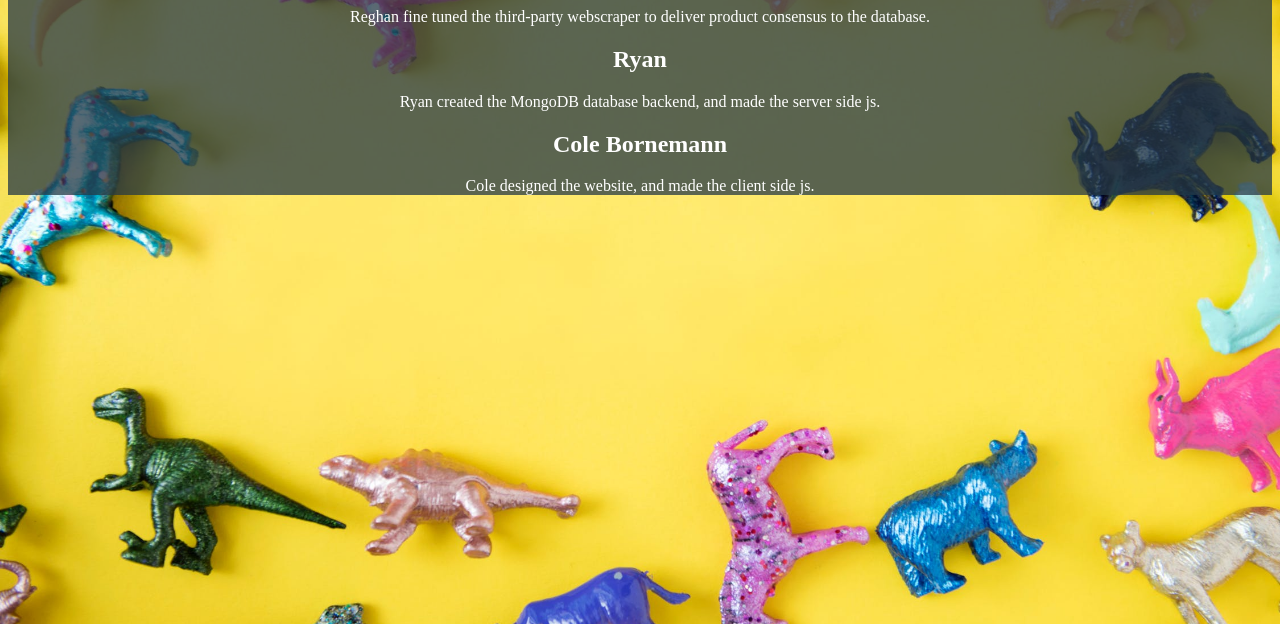
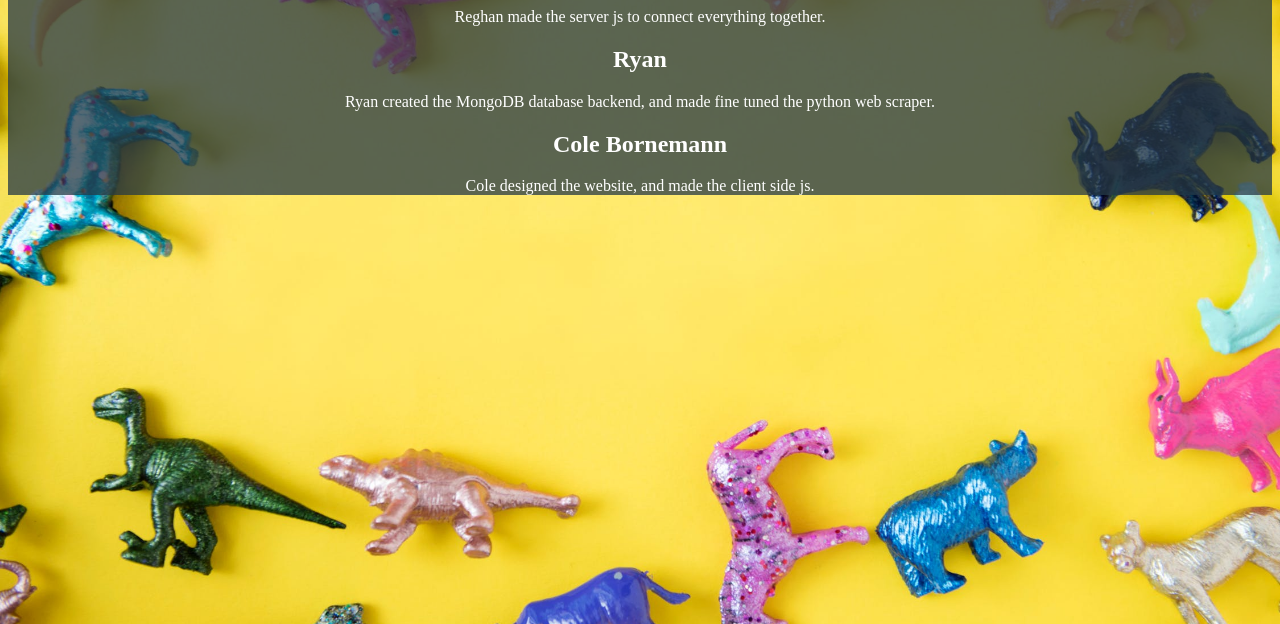
Before and after one commit to reghanErts/AmazonReviewScraper, a plain HTML site: page pub/about.html in a window 1280 px wide. Shown: the part 176-800 px from the top of the page. Drawn offline with Linux system fonts and the light colour scheme.

Commit message:
About update

```diff
--- a/pub/about.html
+++ b/pub/about.html
@@ -18,15 +18,15 @@
         <a href="./about.html" class="active">About</a>
     </div>
     <div id="bgc">
+        <!-- Picture. -->
         <h1>Who are we?</h1>
         <h2>Reghan</h2>
+        <p>Reghan made the server js to connect everything together.</p>
         <!-- Picture. -->
-        <p>Reghan fine tuned the third-party webscraper to deliver product consensus to the database.</p>
         <h2>Ryan</h2>
+        <p>Ryan created the MongoDB database backend, and made fine tuned the python web scraper.</p>
         <!-- Picture. -->
-        <p>Ryan created the MongoDB database backend, and made the server side js.</p>
         <h2>Cole Bornemann</h2>
-        <!-- Picture. -->
         <p>Cole designed the website, and made the client side js.</p>
     </div>
 </body>
```
